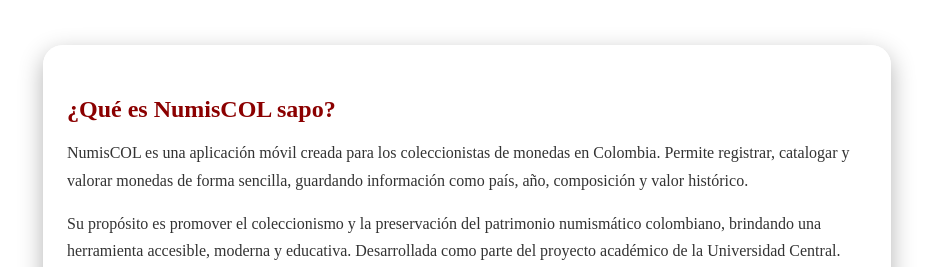
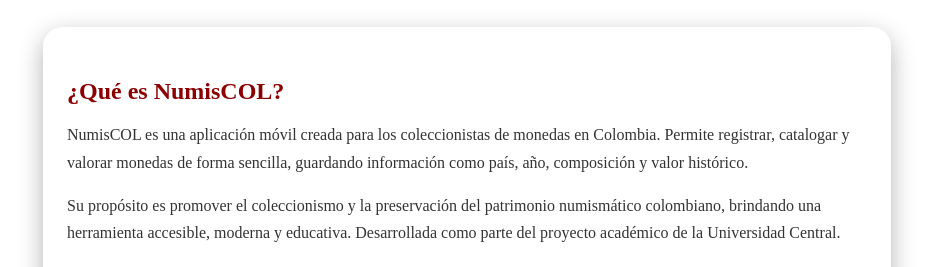
Before and after one commit to kai8024/numiscol-site, a plain HTML site: page index.html in a window 1280 px wide. Shown: the part 516-783 px from the top of the page, without its empty margins (173-1106 px from the left). Drawn offline with Linux system fonts and the light colour scheme.

Commit message:
Update index.html

````diff
--- a/index.html
+++ b/index.html
@@ -185,7 +185,6 @@ footer {
        Registra, clasifica y valora monedas con una interfaz moderna
        y sencilla inspirada en el coleccionismo colombiano.</p>
 
-```
 <a href="https://github.com/kai8024/NumisColAPP/releases/download/v1.0.0/NumisCOL.apk"
    class="btn-download" target="_blank" rel="noopener noreferrer">
    Descargar NumisCOL
@@ -195,12 +194,11 @@ footer {
   <img src="https://upload.wikimedia.org/wikipedia/commons/3/3e/Android_logo_2019_%28white%29.svg" alt="Android logo">
   <span>Solo disponible para dispositivos Android</span>
 </div>
-```
 
   </div>
 
   <section class="info">
-    <h2>¿Qué es NumisCOL sapo?</h2>
+    <h2>¿Qué es NumisCOL?</h2>
     <p>
       NumisCOL es una aplicación móvil creada para los coleccionistas de monedas en Colombia.
       Permite registrar, catalogar y valorar monedas de forma sencilla, guardando información
````
